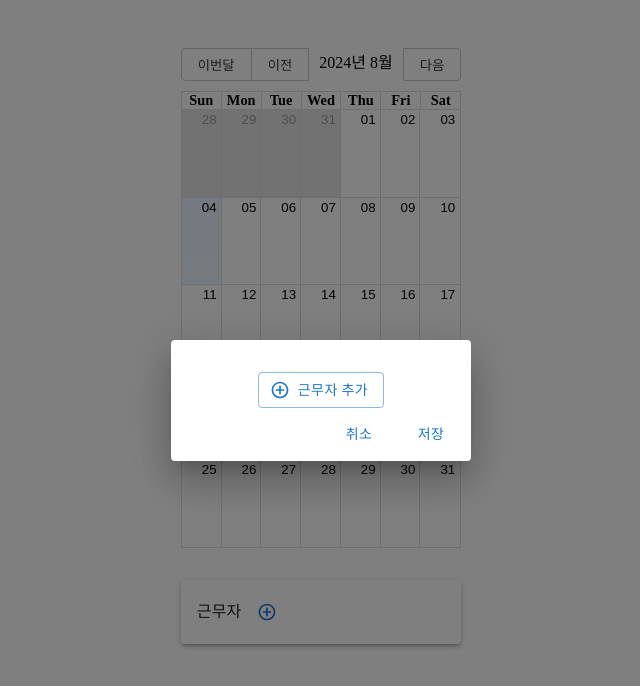
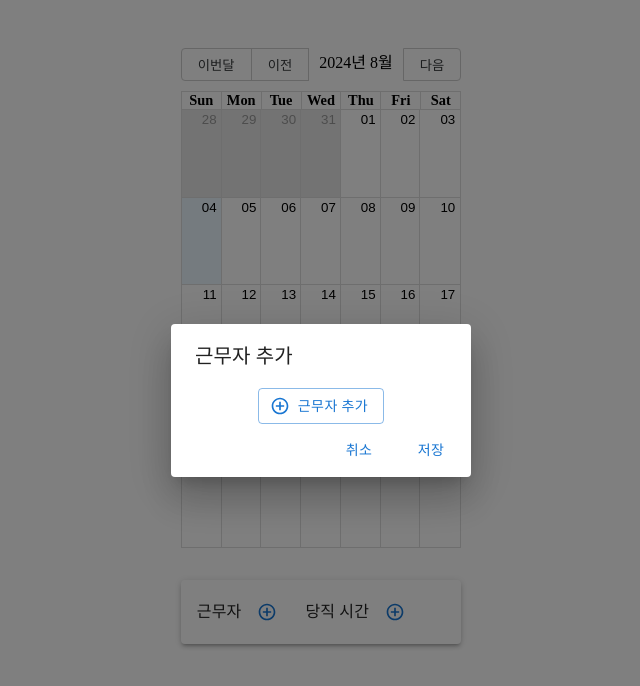
Before and after one commit to kiminseob/work-schedule, a React (Vite) app: page / in a window 1280 px wide. Both pictures are taken after a click on the button 592 px from the left and 612 px from the top of the page. Shown: the top 686 px of the page, without its empty margins (319-959 px from the left). Built offline with nearby package versions, Linux system fonts and the light colour scheme.

Commit message:
Feature: 당직 시간 추가 폼 뼈대 작성

```diff
--- a/src/components/Form/FieldArray/index.tsx
+++ /dev/null
@@ -1,85 +0,0 @@
-import { useCalendarEvent } from "@/hooks/useCalendarEvent";
-import { CalendarEventForm } from "@/constants/calendarEvent";
-import { AddCircleOutline, DeleteOutline } from "@mui/icons-material";
-import { Box, Button, FormHelperText, Input } from "@mui/material";
-import { useFieldArray, Controller, useFormContext } from "react-hook-form";
-
-export const FieldArray = () => {
-  const { calendarEvent } = useCalendarEvent();
-  const {
-    control,
-    formState: { errors },
-    getValues,
-  } = useFormContext<CalendarEventForm>();
-  const { fields, append, remove } = useFieldArray({
-    control,
-    name: "workers",
-  });
-
-  return (
-    <Box
-      display="flex"
-      flexDirection="column"
-      alignItems="center"
-      width="300px"
-    >
-      <ul>
-        {fields.map((item, index) => (
-          <li key={item.id} style={{ listStyleType: "none" }}>
-            <Box>
-              <Controller
-                render={({ field }) => (
-                  <Input
-                    {...field}
-                    error={!!errors?.workers?.[index]}
-                    placeholder="이름을 입력하세요."
-                  />
-                )}
-                name={`workers.${index}.value`}
-                control={control}
-                rules={{
-                  required: "필수 입력값 입니다.",
-                  validate: (currentWorkerValue) => {
-                    const isDupForm =
-                      getValues("workers").findIndex(
-                        ({ value }, _idx) =>
-                          _idx !== index && value === currentWorkerValue
-                      ) > -1;
-                    const isDupStorage =
-                      calendarEvent.workers.findIndex(
-                        (worker) => worker === currentWorkerValue
-                      ) > -1;
-
-                    return isDupForm || isDupStorage
-                      ? "이름이 중복 됩니다."
-                      : true;
-                  },
-                }}
-              />
-              <Button
-                startIcon={<DeleteOutline />}
-                onClick={() => remove(index)}
-              />
-            </Box>
-            {errors?.workers?.[index] && (
-              <Box>
-                <FormHelperText>
-                  {errors?.workers?.[index]?.value?.message}
-                </FormHelperText>
-              </Box>
-            )}
-          </li>
-        ))}
-      </ul>
-      <Box display="flex" alignItems="center">
-        <Button
-          variant="outlined"
-          startIcon={<AddCircleOutline />}
-          onClick={() => append({ value: "" })}
-        >
-          근무자 추가
-        </Button>
-      </Box>
-    </Box>
-  );
-};
--- /dev/null
+++ b/src/components/Form/WorkTime/index.tsx
@@ -0,0 +1,69 @@
+import { CalendarEventForm } from "@/constants/calendarEvent";
+import { InfoOutlined, InputOutlined } from "@mui/icons-material";
+import {
+  Box,
+  Input,
+  InputLabel,
+  Slider,
+  Tooltip,
+  Typography,
+} from "@mui/material";
+import { LocalizationProvider, TimePicker } from "@mui/x-date-pickers";
+import { AdapterDayjs } from "@mui/x-date-pickers/AdapterDayjs";
+import { useFormContext } from "react-hook-form";
+
+export const WorkTime = () => {
+  const {} = useFormContext<CalendarEventForm>();
+
+  return (
+    <Box
+      display="flex"
+      flexDirection="column"
+      width="350px"
+      paddingLeft={5}
+      paddingRight={5}
+      gap={3}
+    >
+      <LocalizationProvider dateAdapter={AdapterDayjs}>
+        <Box display="flex" gap={1}>
+          <TimePicker label="시작 시간" />
+          <TimePicker label="종료 시간" />
+        </Box>
+      </LocalizationProvider>
+      <Box display="flex" flexDirection="column" gap={1}>
+        <InputLabel htmlFor="workTimeName" margin="dense" required>
+          별칭
+        </InputLabel>
+        <Input id="workTimeName" placeholder="별칭 입력" fullWidth />
+      </Box>
+      <Box display="flex" flexDirection="column" gap={1}>
+        <Box display="flex" gap={0.5} alignItems="center">
+          <InputLabel margin="dense" required>
+            당직 인원수
+          </InputLabel>
+          <Tooltip title="해당 당직 시간에 필요한 당직 근무 인원수를 설정합니다.">
+            <InfoOutlined sx={{ width: 16 }} />
+          </Tooltip>
+        </Box>
+        <Slider min={1} max={100} step={1} valueLabelDisplay="auto" />
+      </Box>
+      <Box display="flex" flexDirection="column" gap={1}>
+        <Box>
+          <Typography>옵션</Typography>
+        </Box>
+        <Box display="flex" flexDirection="column" gap={1}>
+          <Box display="flex" gap={0.5} alignItems="center">
+            <InputLabel margin="dense">인당 최대 배정수</InputLabel>
+            <Tooltip title="해당 당직 시간에 당직 근무를 설 수 있는 인당 최대 횟수를 설정합니다. 설정하지 않으면 이 값은 무시됩니다.">
+              <InfoOutlined sx={{ width: 16 }} />
+            </Tooltip>
+            <Typography variant="caption" color="GrayText" lineHeight={0}>
+              default: 0 (설정하지 않음)
+            </Typography>
+          </Box>
+          <Slider min={0} max={100} step={1} valueLabelDisplay="auto" />
+        </Box>
+      </Box>
+    </Box>
+  );
+};
--- /dev/null
+++ b/src/components/Form/Workers/index.tsx
@@ -0,0 +1,87 @@
+import { useCalendarEvent } from "@/hooks/useCalendarEvent";
+import { CalendarEventForm } from "@/constants/calendarEvent";
+import { AddCircleOutline, DeleteOutline } from "@mui/icons-material";
+import { Box, Button, FormHelperText, Input } from "@mui/material";
+import { useFieldArray, Controller, useFormContext } from "react-hook-form";
+
+export const Workers = () => {
+  const { calendarEvent } = useCalendarEvent();
+  const {
+    control,
+    formState: { errors },
+    getValues,
+  } = useFormContext<CalendarEventForm>();
+  const { fields, append, remove } = useFieldArray({
+    control,
+    name: "workers",
+  });
+
+  return (
+    <Box
+      display="flex"
+      flexDirection="column"
+      alignItems="center"
+      width="300px"
+    >
+      {fields.length > 0 && (
+        <ul>
+          {fields.map((item, index) => (
+            <li key={item.id} style={{ listStyleType: "none" }}>
+              <Box>
+                <Controller
+                  render={({ field }) => (
+                    <Input
+                      {...field}
+                      error={!!errors?.workers?.[index]}
+                      placeholder="이름을 입력하세요."
+                    />
+                  )}
+                  name={`workers.${index}.value`}
+                  control={control}
+                  rules={{
+                    required: "필수 입력값 입니다.",
+                    validate: (currentWorkerValue) => {
+                      const isDupForm =
+                        getValues("workers").findIndex(
+                          ({ value }, _idx) =>
+                            _idx !== index && value === currentWorkerValue
+                        ) > -1;
+                      const isDupStorage =
+                        calendarEvent.workers.findIndex(
+                          (worker) => worker === currentWorkerValue
+                        ) > -1;
+
+                      return isDupForm || isDupStorage
+                        ? "이름이 중복 됩니다."
+                        : true;
+                    },
+                  }}
+                />
+                <Button
+                  startIcon={<DeleteOutline />}
+                  onClick={() => remove(index)}
+                />
+              </Box>
+              {errors?.workers?.[index] && (
+                <Box>
+                  <FormHelperText>
+                    {errors?.workers?.[index]?.value?.message}
+                  </FormHelperText>
+                </Box>
+              )}
+            </li>
+          ))}
+        </ul>
+      )}
+      <Box display="flex" alignItems="center">
+        <Button
+          variant="outlined"
+          startIcon={<AddCircleOutline />}
+          onClick={() => append({ value: "" })}
+        >
+          근무자 추가
+        </Button>
+      </Box>
+    </Box>
+  );
+};
--- a/src/components/Form/index.tsx
+++ b/src/components/Form/index.tsx
@@ -1 +1,2 @@
-export * from "./FieldArray";
+export * from "./Workers";
+export * from "./WorkTime";
--- a/src/components/WorkCalendar/UserInput/UserInputForm/index.tsx
+++ b/src/components/WorkCalendar/UserInput/UserInputForm/index.tsx
@@ -1,4 +1,4 @@
-import { FieldArray } from "@/components/Form";
+import { Workers, WorkTime } from "@/components/Form";
 import { useCalendarEvent } from "@/hooks/useCalendarEvent";
 import {
   CalendarEventForm,
@@ -10,13 +10,16 @@ import {
   Button,
   Dialog,
   DialogActions,
+  DialogTitle,
   Paper,
   Typography,
 } from "@mui/material";
 import { FormProvider, useForm } from "react-hook-form";
 import { useBoolean } from "usehooks-ts";
+import { useState } from "react";
 
 export const UserInputForm = () => {
+  const [selectedField, setSelectedField] = useState<keyof CalendarEventForm>();
   const { addEvent } = useCalendarEvent();
   const form = useForm<CalendarEventForm>({
     defaultValues: defaultValuesForm,
@@ -28,7 +31,7 @@ export const UserInputForm = () => {
     setFalse: closeDialog,
   } = useBoolean();
 
-  const saveWorkers = (formValue: CalendarEventForm) => {
+  const save = (formValue: CalendarEventForm) => {
     const workers = formValue.workers.map(({ value }) => value);
     addEvent("workers", workers);
     reset();
@@ -40,25 +43,45 @@ export const UserInputForm = () => {
     closeDialog();
   };
 
+  const openCreateForm = (field: keyof CalendarEventForm) => {
+    setSelectedField(field);
+    openDialog();
+  };
+
   return (
     <Paper elevation={3}>
-      <Box padding={2}>
-        <FormProvider {...form}>
+      <FormProvider {...form}>
+        <Box padding={2} display="flex">
           <Box display="flex" alignItems="center">
             <Typography>근무자</Typography>
-            <Button startIcon={<AddCircleOutline />} onClick={openDialog} />
+            <Button
+              startIcon={<AddCircleOutline />}
+              onClick={openCreateForm.bind(null, "workers")}
+            />
+          </Box>
+          <Box display="flex" alignItems="center">
+            <Typography>당직 시간</Typography>
+            <Button
+              startIcon={<AddCircleOutline />}
+              onClick={openCreateForm.bind(null, "workTimes")}
+            />
           </Box>
           <Dialog open={isOpen}>
-            <form onSubmit={handleSubmit(saveWorkers)}>
-              <FieldArray />
+            <form onSubmit={handleSubmit(save)}>
+              <DialogTitle>
+                {selectedField === "workers" && "근무자 추가"}
+                {selectedField === "workTimes" && "당직 시간 추가"}
+              </DialogTitle>
+              {selectedField === "workers" && <Workers />}
+              {selectedField === "workTimes" && <WorkTime />}
               <DialogActions>
                 <Button onClick={cancel}>취소</Button>
                 <Button type="submit">저장</Button>
               </DialogActions>
             </form>
           </Dialog>
-        </FormProvider>
-      </Box>
+        </Box>
+      </FormProvider>
     </Paper>
   );
 };
--- a/src/constants/calendarEvent.ts
+++ b/src/constants/calendarEvent.ts
@@ -6,6 +6,11 @@ export type CalendarEventStorage = {
 export type CalendarEventForm = {
   workers: { value: string }[];
   vacations: { value: string }[];
+  workTimes: {
+    time: string;
+    numOfWorkers: number;
+    max?: number;
+  }[];
 };
 
 export const defaultValuesStorage: CalendarEventStorage = {
@@ -16,4 +21,5 @@ export const defaultValuesStorage: CalendarEventStorage = {
 export const defaultValuesForm: CalendarEventForm = {
   workers: [],
   vacations: [],
+  workTimes: [],
 };
```
